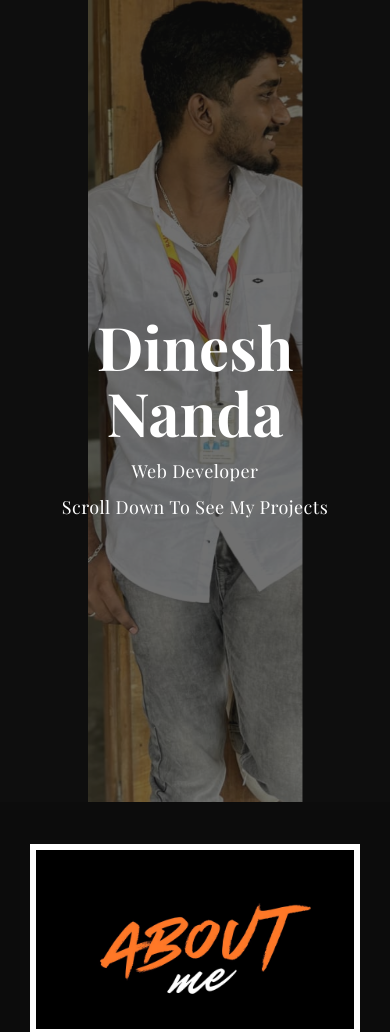
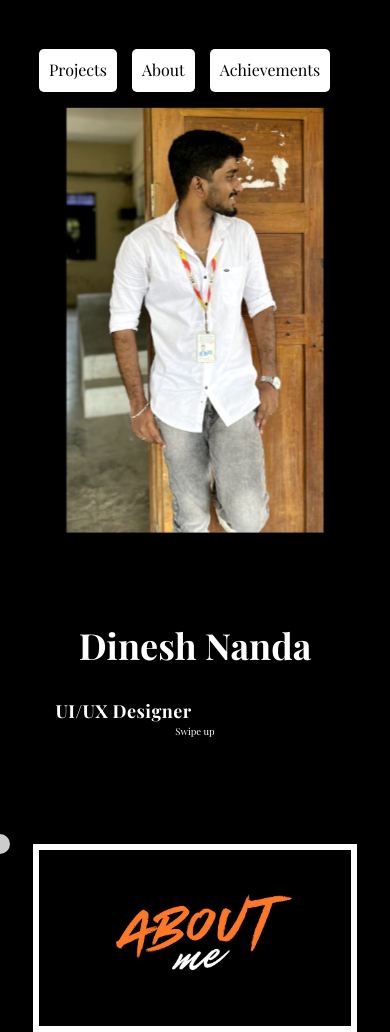
Before and after one commit to dineshnanda16/personal-portfolio, a plain HTML site: page index.html in a window 390 px wide. Shown: the top 1032 px of the page. Drawn offline with nearby package versions, Linux system fonts and the light colour scheme; files that its build step writes are made by us from their sources.

Commit message:
update new design

```diff
--- a/assets/css/main.css
+++ b/assets/css/main.css
@@ -617,6 +617,7 @@ img {
 .hero .front-content .container-mid h1
 {
     font-weight: bold;
+    text-align: right;
 
     margin-top: 0;
     margin-bottom: .24em;
@@ -624,15 +625,14 @@ img {
 
 .hero .front-content .container-mid p.subline
 {
+    text-align: right;
     font-size: 3rem;
-
     letter-spacing: .025em;
 }
 
 
 /** 5. Hero --> Background Content
 *******************************************************************/
-
 .hero .background-content {
     position: fixed;
     z-index: 1;
@@ -659,46 +659,81 @@ img {
     height: 110vh;
 }
 
-.hero .background-content .background-overlay {
+/*.hero .background-content .background-overlay {
     position: absolute;
     z-index: 50;
     top: 0;
     left: 0;
     width: 100%;
-    height: 100vh;
-    opacity: .6;
+    height: 100%;
+    opacity: 0.6;
     background: #111;
+}*/
+
+.hero .background-content .background-img {
+    position: absolute; /* Adjusted to align the image closer to the left */
+    float: left;
+    width: 50%;
+    height: 180%;
+    margin-left: 0; /* Adjusted to align the image closer to the left */
+    background-position: left left;
+    background-position: center center;
+    background-size: cover; /* Ensures the image covers the container */
+ /* Keeps the image centered */
+}
+@media screen and (max-width: 768px) {
+    .hero .background-content .background-img {
+        position: absolute;
+        margin-top: 35%;
+        margin-left: 20%; /* Add space on the left */
+        margin-right: 20%; /* Add space on the right */
+        width: 60%; /* Reduce the width to account for the margins */
+        height:100vh; /* Make the image full height of the viewport */
+        background-position: center center; /* Center the image */
+        background-size: cover; /* Ensure the image covers the container *//* Ensure the image covers the container */
+    }
+    .hero .front-content .container-mid h1
+{
+    font-weight: bold;
+    text-align: center;
+    font-size: 6rem;
+    margin-top: 530px;
+    margin-bottom: .22em;
 }
 
-.hero .background-content .background-img {
-    position: absolute;
-    margin-left: 25%;
-    width: 50%;
-    height: 180vh;
-    background: url(../img/background.jpg) no-repeat center center;
-    background-size: cover; /* Ensures the image covers the container */
-    background-position: center center; /* Keeps the image centered */
+.hero .front-content .container-mid p.subline
+{
+    text-align: center;
+    font-size: 3rem;
+    font-weight: bold;
+    color: white;
+    margin-bottom: 0%;
+    overflow: hidden; /* Ensures the content is hidden during animation */
+    white-space: nowrap; /* Prevents the text from wrapping */
+
+    width: 0; /* Initially hide the text */
+    visibility: hidden;
 }
-
-/* Desktop adjustments */
-@media (min-width: 1024px) {
-    .hero .background-content .background-img {
-        margin-left: 25%; /* Keeps the image margin from left */
-        width: 50%; /* Maintains the image width */
-        height: 180vh; /* Ensures the image height on desktop */
-        background-size: cover; /* Ensures the image covers the container on desktop */
-        background-position: center center; /* Keeps the image centered */
+@keyframes typing {
+    from {
+        width: 0;
+    }
+    to {
+        width: 100%; /* Reveals the entire text */
     }
 }
 
-/* Mobile responsiveness */
-@media (max-width: 768px) {
-    .hero .background-content .background-img {
-        background-size: cover; /* Ensures the image covers the entire container */
-        background-position: center; /* Keeps the image centered */
-        height: 100vh; /* Adjust to ensure the height matches the viewport */
+/* Blinking cursor animation */
+@keyframes blink {
+    from {
+        border-color: transparent;
+    }
+    to {
+        border-color: #fdfdfd;
     }
 }
+}
+
 
 
 /** 6. PORTFOLIO
@@ -707,17 +742,19 @@ img {
 .portfolio
 {
     padding: 0 30px;
+
 }
 
 .portfolio .item
 {
     position: relative;
-
+    align-items: left;
     display: block;
     overflow: hidden;
 
-    max-width: 990px;
+    max-width: 690px;
     margin: 0 auto 10rem auto;
+    margin-left: 50%;
 
     border: 6px solid #fff;
 }
@@ -756,16 +793,33 @@ img {
         background-size: cover; /* Ensures the image covers the container on desktop */
         background-position: center center; /* Keeps the image centered */
     }
+    .portfolio .item
+    {
+        position: relative;
+        align-items: left;
+        display: block;
+        overflow: hidden;
+
+        max-width: 690px;
+        margin: 0 auto 10rem auto;
+        margin-left: 50%;
+
+        border: 6px solid #fff;
+    }
 }
 
-/* Mobile responsiveness */
-@media (max-width: 768px) {
-    .portfolio .item .item-cover{
-        background-size: cover; /* Ensures the image covers the entire container */
-        background-position: center; /* Keeps the image centered */
-        height: 25vh; /* Adjust to ensure the height matches the viewport */
+@media screen and (max-width: 768px) {
+    .portfolio {
+        flex-direction: column; /* Stack items vertically */
+        padding: 0 15px;
+    }
+
+    .portfolio .item {
+        max-width: 90%; /* Fit items within the screen */
+        margin: 0 auto 10rem auto; /* Center items on mobile */
     }
 }
+
 
 .portfolio .item i
 {
--- a/index.html
+++ b/index.html
@@ -1,13 +1,9 @@
-<!doctype html>
+<!DOCTYPE html>
 <html lang="en">
-
 <head>
-    <!-- META -->
-    <meta charset="utf-8">
-    <meta name="robots" content="noodp">
+  <meta charset="UTF-8">
   <meta name="viewport" content="width=device-width, initial-scale=1.0">
-    <!-- PAGE TITLE -->
-    <title>Personal Portfolio</title>
+  <title>Dinesh Nanda</title>
 
   <!-- FAVICON -->
   <link rel="shortcut icon" href="assets/img/favicon.png">
@@ -19,108 +15,214 @@
   <link rel="stylesheet" href="common.css">
   <link rel="stylesheet" type="text/css" href="assets/css/plugins.css">
   <link rel="stylesheet" type="text/css" href="assets/css/main.css">
+
+  <style>
+    /* General body styling */
+    body {
+      margin: 0;
+      padding: 0;
+      overflow: auto;
+      background: black;
+      cursor: none;
+    }
+
+    /* Styling for the splash container */
+    #splash-container {
+      position: absolute;
+      top: 0;
+      left: 0;
+      width: 100vw;
+      height: 100vh;
+      pointer-events: none;
+      z-index: 9998;
+    }
+
+    /* Styling for the splash/ripple effect */
+    .splash {
+      position: absolute;
+      width: 10px;
+      height: 10px;
+      background: rgba(255, 255, 255, 0.8);
+      border-radius: 50%;
+      pointer-events: none;
+      animation: splash-animation 0.6s ease-out forwards;
+    }
+
+    /* Splash animation */
+    @keyframes splash-animation {
+      0% {
+        transform: scale(1);
+        opacity: 1;
+      }
+      100% {
+        transform: scale(15);
+        opacity: 0;
+      }
+    }
+
+    /* Custom cursor styling */
+    .cursor {
+      position: absolute;
+      width: 20px;
+      height: 20px;
+      background-color: rgba(255, 255, 255, 0.8);
+      border-radius: 50%;
+      pointer-events: none;
+      transform: translate(-50%, -50%);
+      z-index: 9999;
+      transition: transform 0.1s ease-out;
+    }
+
+    /* Menu Bar Styling */
+    .menu-bar {
+
+      position: fixed;
+      top: 20px;
+      margin-left: 10%;
+      display: flex;  /* Aligns the buttons horizontally */
+      flex-direction: row; /* Horizontal layout */
+      gap: 15px; /* Space between buttons */
+      z-index: 10000;
+    }
+
+    .menu-bar a {
+        margin-top: 10%;
+      background-color: white;
+      color: black;
+      text-decoration: none;
+      padding: 10px 10px;
+      font-size: 16px;
+      border-radius: 5px;
+      transition: background-color 0.3s;
+      text-align: center;
+    }
+
+    .menu-bar a:hover {
+      background-color: black;
+        color: white;
+    }
+  </style>
 </head>
+<body class="contains-hero main-page">
 
-<body class="contains-hero main-page">
+  <!-- Menu Bar (Right-Aligned Horizontal Buttons) -->
+  <div class="menu-bar">
+    <a href="projects.html">Projects</a>
+    <a href="about.html">About</a>
+    <a href="achievement.html">Achievements</a>
+  </div>
+
+  <!-- Custom Cursor and Splash Effect Container -->
+  <div id="splash-container"></div>
+  <div class="cursor"></div>
 
   <!-- PRELOADER -->
   <div class="preloader">
-        <!-- SPINNER -->
     <div class="spinner">
       <div class="bounce-1"></div>
       <div class="bounce-2"></div>
       <div class="bounce-3"></div>
     </div>
-        <!-- /SPINNER -->
   </div>
-    <!-- /PRELOADER -->
 
   <!-- HERO -->
   <div class="hero">
-        <!-- FRONT CONTENT -->
     <div class="front-content">
-            <!-- CONTAINER MID -->
       <div class="container-mid">
-                <!-- ANIMATION CONTAINER -->
         <div class="animation-container animation-fade-right" data-animation-delay="0">
           <h1>Dinesh Nanda</h1>
         </div>
-                <!-- /ANIMATION CONTAINER -->
-
-                <!-- ANIMATION CONTAINER -->
         <div class="animation-container animation-fade-left" data-animation-delay="200">
           <p class="subline">Web Developer</p>
-                    <p class="subline">Scroll Down To See My Projects</p>
+          <p class="subline">UI/UX Designer</p>
+          <p class="subline1">Swipe up</p>
         </div>
-                <!-- /ANIMATION CONTAINER -->
       </div>
-            <!-- /CONTAINER MID -->
     </div>
-        <!-- /FRONT CONTENT -->
-
-        <!-- BACKGROUND CONTENT -->
     <div class="background-content parallax-on">
-            <!-- BACKGROUND CONTENT INNER -->
       <div class="background-content-inner">
         <div class="background-overlay"></div>
-                <div class="background-img layer" data-depth="0.05"></div>
+        <div class="background-img layer" data-depth="0.05">
+          <img src="./assets/img/background.jpg" alt="">
         </div>
-            <!-- /BACKGROUND CONTENT INNER -->
       </div>
-        <!-- /BACKGROUND CONTENT -->
     </div>
-    <!-- /HERO -->
+  </div>
 
-    <!-- ABOUT, ACHIEVEMENTS, AND EXPERIENCE -->
+  <!-- Portfolio Section -->
   <div class="portfolio">
-        <!-- ABOUT SECTION -->
     <a class="item scroll-animated-from-bottom" href="about.html">
       <i class="fa fa-eye" aria-hidden="true"></i>
       <div class="item-cover" style="background-image: url(assets/img/ABOUT.jpg)"></div>
-
     </a>
-        <!-- /ABOUT SECTION -->
-
-        <!-- ACHIEVEMENTS SECTION -->
     <a class="item scroll-animated-from-bottom" href="achievement.html">
       <i class="fa fa-eye" aria-hidden="true"></i>
       <div class="item-cover" style="background-image: url(assets/img/ABOUT\ \(1\).jpg)"></div>
-
     </a>
-        <!-- /ACHIEVEMENTS SECTION -->
-
-        <!-- EXPERIENCE SECTION
-        <a class="item scroll-animated-from-bottom" href="experience.html">
-            <i class="fa fa-eye" aria-hidden="true"></i>
-            <div class="item-cover" style="background-image: url(assets/img/ABOUT.gif)"></div>
-
-        </a>
-         /EXPERIENCE SECTION -->
-         <!-- Project SECTION -->
     <a class="item scroll-animated-from-bottom" href="projects.html">
       <i class="fa fa-eye" aria-hidden="true"></i>
       <div class="item-cover" style="background-image: url(assets/img/ABOUT\ \(2\).jpg)"></div>
-
     </a>
-        <!-- /Project SECTION -->
   </div>
-    <!-- /ABOUT, ACHIEVEMENTS, AND EXPERIENCE -->
 
   <!-- FOOTER -->
   <div class="footer">
-        <!-- FOOTER INNER -->
     <div class="footer-inner scroll-animated-from-bottom">
-            <p>© 2025 </a></p>
+      <p>© 2025 </p>
       <i class="fa fa-angle-double-up scroll-top" aria-hidden="true"></i>
     </div>
-        <!-- /FOOTER INNER -->
   </div>
-    <!-- /FOOTER -->
 
   <!-- JAVASCRIPTS -->
   <script type="text/javascript" src="assets/js/plugins.js"></script>
   <script type="text/javascript" src="assets/js/main.js"></script>
   <script type="text/javascript" src="assets/js/scroll-navigation.js"></script>
+
+  <script>
+    // Custom Cursor and Splash Effect Script
+    const cursor = document.querySelector('.cursor');
+    const splashContainer = document.getElementById("splash-container");
+
+    // Move the custom cursor with the mouse
+    document.addEventListener("mousemove", (event) => {
+      cursor.style.left = `${event.pageX}px`;
+      cursor.style.top = `${event.pageY}px`;
+
+      // Create a splash element
+      const splash = document.createElement("div");
+      splash.classList.add("splash");
+
+      // Position the splash element at the cursor's location
+      splash.style.left = `${event.pageX}px`;
+      splash.style.top = `${event.pageY}px`;
+
+      // Append the splash to the container
+      splashContainer.appendChild(splash);
+
+      // Remove the splash element after the animation ends
+      splash.addEventListener("animationend", () => {
+        splash.remove();
+      });
+    });
+  </script>
+  <script>
+    document.addEventListener("DOMContentLoaded", function () {
+        const lines = document.querySelectorAll(".subline");
+        let currentIndex = 0;
+
+        function showNextLine() {
+            lines.forEach((line, index) => {
+                line.style.visibility = index === currentIndex ? "visible" : "hidden";
+                line.style.animation = index === currentIndex ? "typing 3s steps(30, end) infinite, blink 0.5s step-end infinite alternate" : "none";
+            });
+            currentIndex = (currentIndex + 1) % lines.length;
+        }
+
+        // Start the loop
+        setInterval(showNextLine, 4000); // Adjust time to match the animation duration
+        showNextLine(); // Show the first line immediately
+    });
+</script>
+
 </body>
-
 </html>
```
Also changed, not shown: achievement.html (+1 -1 lines), assets/img/favicon.png, assets/js/index.js (added). Lines whose indentation alone changed are shown as unchanged.
